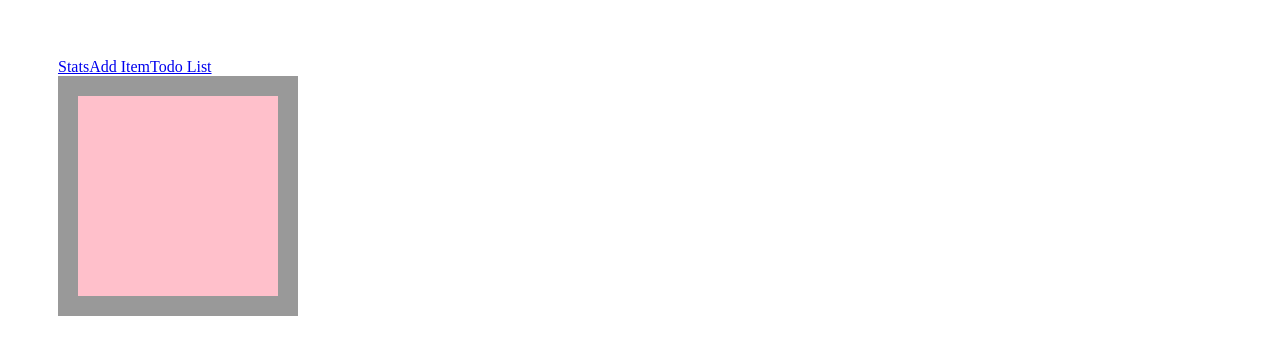
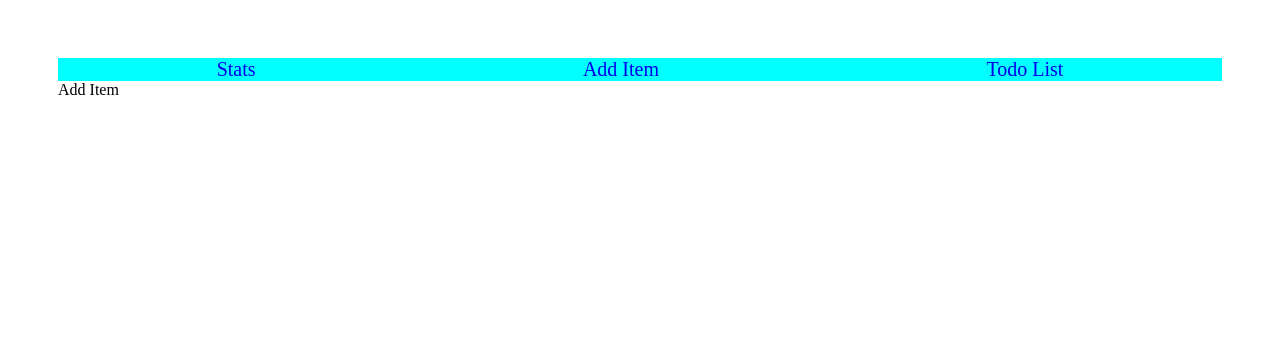
Before and after one commit to JohnGoure/tallyrow, a React (Create React App) app: page / in a window 1280 px wide. Shown: the top 354 px of the page. Built offline with nearby package versions, Linux system fonts and the light colour scheme.

Commit message:
Changed the URL. Implemented MenuItem for resusability of NavLink. Implemented a little bit of style. Refactored class names.

```diff
--- a/public/index.html
+++ b/public/index.html
@@ -6,7 +6,7 @@
     <meta name="theme-color" content="#000000">
     <link rel="manifest" href="%PUBLIC_URL%/manifest.json">
     <link rel="shortcut icon" href="%PUBLIC_URL%/favicon.ico">
-    <title>React App</title>
+    <title>TallyRow</title>
   </head>
   <body>
     <noscript>
--- a/src/components/App.js
+++ b/src/components/App.js
@@ -23,7 +23,7 @@ export class App extends Component {
     return (
       <div className="App">
         <Menu />
-        {(this.props.location.pathname === "/") ? <Stats /> : (this.props.location.pathname === "/todolist") ? <ToDoList items={this.state.allListItems}/> : <AddItem />}
+        {(this.props.location.pathname === "/stats") ? <Stats /> : (this.props.location.pathname === "/todolist") ? <ToDoList items={this.state.allListItems}/> : <AddItem />}
       </div>
     );
   }
--- a/src/components/DropDownMenuItem.js
+++ /dev/null
@@ -1,6 +0,0 @@
-import React from 'react'
-
-export const DropDownMenuItem = (links) => (
-    <div className="drop-down-item">
-    </div>
-)
--- a/src/components/Menu.js
+++ b/src/components/Menu.js
@@ -1,14 +1,11 @@
-import { NavLink } from 'react-router-dom'
 import React from 'react'
 import { MenuItem } from './MenuItem'
 
-const link=""
-const stats="Stats"
 
 export const Menu = () => (
     <nav className='menu'>
-        <MenuItem navlink="" title="Stats" />
-        <MenuItem navlink="add-item" title="Add Item" />
-        <MenuItem navlink="todolist" title="Todo List" />
+        <MenuItem row="row1" col="col1" navlink="stats" title="Stats" />
+        <MenuItem row="row1" col="col2" navlink="add-item" title=" Add Item" />
+        <MenuItem row="row1" col="col3" navlink="todolist" title=" Todo List" />
     </nav>
 )
--- a/src/components/MenuItem.js
+++ b/src/components/MenuItem.js
@@ -6,13 +6,17 @@ export class MenuItem extends Component  {
         super(props);
         this.state = {
             navlink: this.props.navlink,
-            title: this.props.title
+            title: this.props.title,
+            col: this.props.col,
+            row: this.props.row
         }
+        this.grid = this.state.col + " " + this.state.row + " menu-item"
     }
+
     render() {
         return(
             <NavLink to={"/" + this.state.navlink} activeClassName="selected"
-            className="menu-item">
+            className={this.grid}>
             {this.state.title}
             </NavLink>
         )
--- a/src/components/ToDoList.js
+++ b/src/components/ToDoList.js
@@ -1,22 +1,18 @@
 import React from 'react'
 import { ToDoRow } from './ToDoRow'
-import PropTypes from 'prop-types'
 
 export const ToDoList = (allListItems) => {
     return (
         <div className='todo-list'>
-            <table>
-                <thead>
-                <tr>
-                    <th>To Do |</th>
-                    <th>Due |</th>
-                    <th>Complete </th>
-                </tr>
-                </thead>
-                <tbody>
-
-                </tbody>
-            </table>
+                <div className="row1 col1">
+                To Do
+                </div>
+                <div className="row1 col2">
+                Due
+                </div>
+                <div className="row1 col3">
+                Complete
+                </div>
         </div>
     )
 }
--- a/src/stylesheets/styles.css
+++ b/src/stylesheets/styles.css
@@ -1,24 +1,70 @@
 body {
     padding: 50px;
-    color: rgba(0,0,0,0.7);
 }
 
-.trigger {
-    width: 200px;
-    height: 200px;
-    border: 20px solid #999;
-    background: #ddd;
+#root {
+    height: 100%;
 }
+
+.App {
+    width: 100%;
+}
+
 
 .box {
     display: inline-block;
     background: pink;
     width: 200px;
     height: 200px;
-    transition: transform 300ms ease-in-out;
-    pointer-events: none;
+    animation: myframes 300ms ease-in-out 0s 1 alternate forwards running;
 }
 
-.trigger.clicked .box {
-    transform: translate(200px, 150px) rotate(20deg);
+@keyframes myframes {
+    0% {
+        height: 200px;
+    }
+    100% {
+        height: 600px;
+        width: 200px;
+        background: orange;
+    }
 }
+
+.menu {
+    background-color: #00ffff;
+    text-align: center;
+    font-size: 20px;
+    max-width: 100%;
+    display: grid;
+    grid-gap: 10px;
+}
+
+.menu-item {
+    text-decoration: none;
+}
+
+.selected {
+    text-decoration: underline;
+}
+
+.todo-list {
+    max-width: 100%;
+    display: grid;
+    grid-gap: 10px;
+}
+
+.row1 {
+    grid-row: 1/3;
+}
+
+.col1{
+    grid-column: 1;
+}
+
+.col2 {
+    grid-column: 2;
+}
+
+.col3 {
+    grid-column: 3;
+}
```
